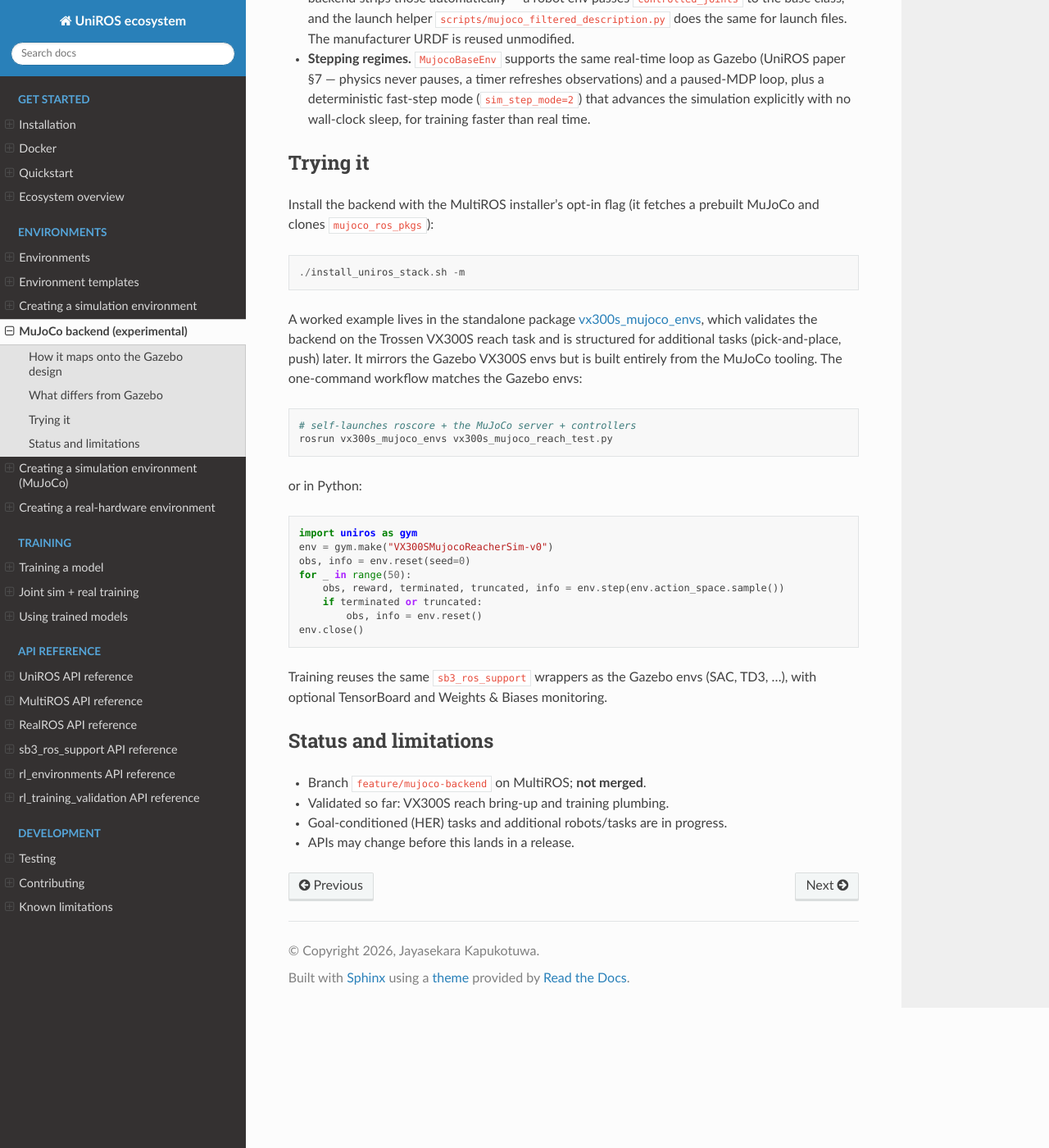
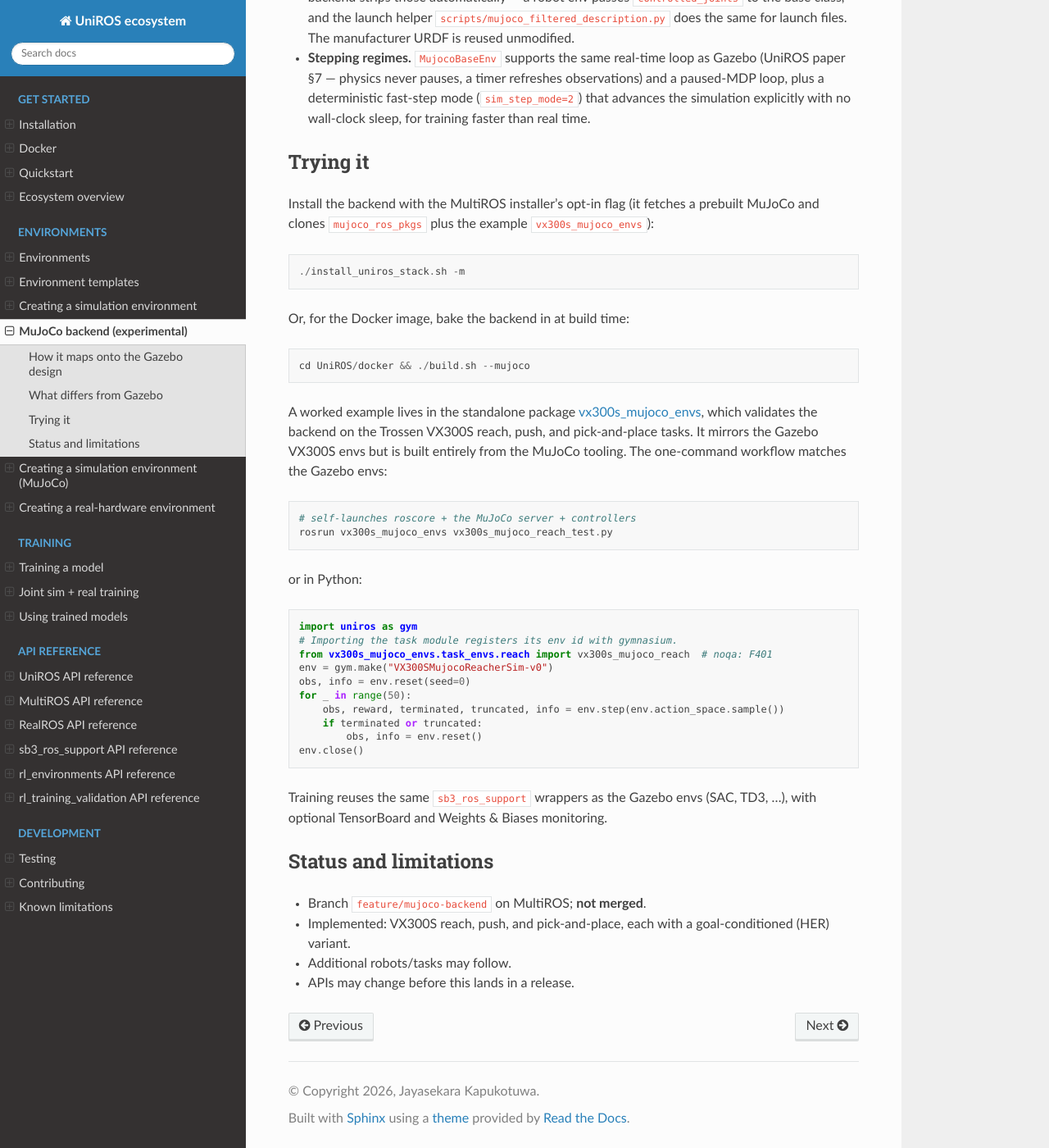
Before and after one commit to ncbdrck/UniROS, a Sphinx documentation site: the page built from docs/guides/mujoco_backend.rst, in a window 1280 px wide and 1400 px high, scrolled down 1224 px. Shown: the whole window at 82% size. Built offline with Sphinx 7.4.7 and the Read the Docs theme 3.1.0, drawn with Linux system fonts in a browser that asks for light colours; some of the changed text lies outside the part shown.

Commit message:
docs: catch the MuJoCo backend + W&B updates up to current state
Brings the docs in line with what the framework now actually exposes:

* guides/install.rst now mentions the ./build.sh --mujoco opt-in for
  Docker users alongside the existing -m installer flag.
* guides/mujoco_backend.rst status flipped from "in progress" to
  "available (experimental)"; the task list now covers reach + push +
  pick-and-place (plus goal-conditioned variants), matches what the
  worked example actually implements, and adds a small registration
  hint for the python ``gym.make`` snippet.
* guides/env_creation_sim_mujoco.rst (the new MuJoCo env-creation
  walkthrough): same status flip, same task-list update.
* index.rst: the multiros row's MuJoCo line now reads "is available
  (experimental)" to match the rest of the wording, and the
  About-these-docs section has been tightened.

```diff
--- a/docs/guides/install.rst
+++ b/docs/guides/install.rst
@@ -340,6 +340,11 @@ image in two variants:
    ./build.sh --slim
    ./run_gui.sh -t uniros:noetic-slim
 
+   # add --mujoco to either variant to bake in the experimental MuJoCo
+   # backend (mujoco_ros_pkgs + MuJoCo + the example vx300s_mujoco_envs);
+   # omit it for a Gazebo-only image (the default)
+   ./build.sh --mujoco
+
 .. note::
 
    If you're **already running Ubuntu 20.04 natively**, use Option A
--- a/docs/guides/mujoco_backend.rst
+++ b/docs/guides/mujoco_backend.rst
@@ -1,15 +1,15 @@
 MuJoCo backend (experimental)
 =============================
 
-.. admonition:: Under development — not yet merged
+.. admonition:: Available (experimental) — not yet merged
    :class: warning
 
-   The MuJoCo simulation backend is a **work in progress** on the
-   MultiROS branch ``feature/mujoco-backend``. It is not part of any
-   stable release, and its APIs, defaults, and structure may still
-   change. The default, supported backend remains **Gazebo** (see
-   :doc:`env_creation_sim`). Use this guide to follow or try the
-   MuJoCo work, not as a stable reference.
+   The MuJoCo simulation backend is **available but experimental**,
+   living on the MultiROS branch ``feature/mujoco-backend``. It is
+   usable today (reach, push, and pick-and-place envs run on it), but
+   it is not yet merged into a stable release, and its APIs, defaults,
+   and structure may still change. The default, supported backend
+   remains **Gazebo** (see :doc:`env_creation_sim`).
 
 MultiROS is gaining a `MuJoCo <https://mujoco.org/>`_ simulation
 backend (via `mujoco_ros_pkgs
@@ -90,14 +90,19 @@ Trying it
 ---------
 
 Install the backend with the MultiROS installer's opt-in flag (it
-fetches a prebuilt MuJoCo and clones ``mujoco_ros_pkgs``)::
+fetches a prebuilt MuJoCo and clones ``mujoco_ros_pkgs`` plus the
+example ``vx300s_mujoco_envs``)::
 
    ./install_uniros_stack.sh -m
 
+Or, for the Docker image, bake the backend in at build time::
+
+   cd UniROS/docker && ./build.sh --mujoco
+
 A worked example lives in the standalone package
 `vx300s_mujoco_envs <https://github.com/ncbdrck/vx300s_mujoco_envs>`_,
-which validates the backend on the Trossen VX300S reach task and is
-structured for additional tasks (pick-and-place, push) later. It
+which validates the backend on the Trossen VX300S reach, push, and
+pick-and-place tasks. It
 mirrors the Gazebo VX300S envs but is built entirely from the MuJoCo
 tooling. The one-command workflow matches the Gazebo envs::
 
@@ -107,6 +112,8 @@ tooling. The one-command workflow matches the Gazebo envs::
 or in Python::
 
    import uniros as gym
+   # Importing the task module registers its env id with gymnasium.
+   from vx300s_mujoco_envs.task_envs.reach import vx300s_mujoco_reach  # noqa: F401
    env = gym.make("VX300SMujocoReacherSim-v0")
    obs, info = env.reset(seed=0)
    for _ in range(50):
@@ -124,7 +131,7 @@ Status and limitations
 ----------------------
 
 * Branch ``feature/mujoco-backend`` on MultiROS; **not merged**.
-* Validated so far: VX300S reach bring-up and training plumbing.
-* Goal-conditioned (HER) tasks and additional robots/tasks are
-  in progress.
+* Implemented: VX300S reach, push, and pick-and-place, each with a
+  goal-conditioned (HER) variant.
+* Additional robots/tasks may follow.
 * APIs may change before this lands in a release.
```
Also changed, not shown: docs/guides/env_creation_sim_mujoco.rst (+7 -5 lines), docs/index.rst (+6 -8 lines).
